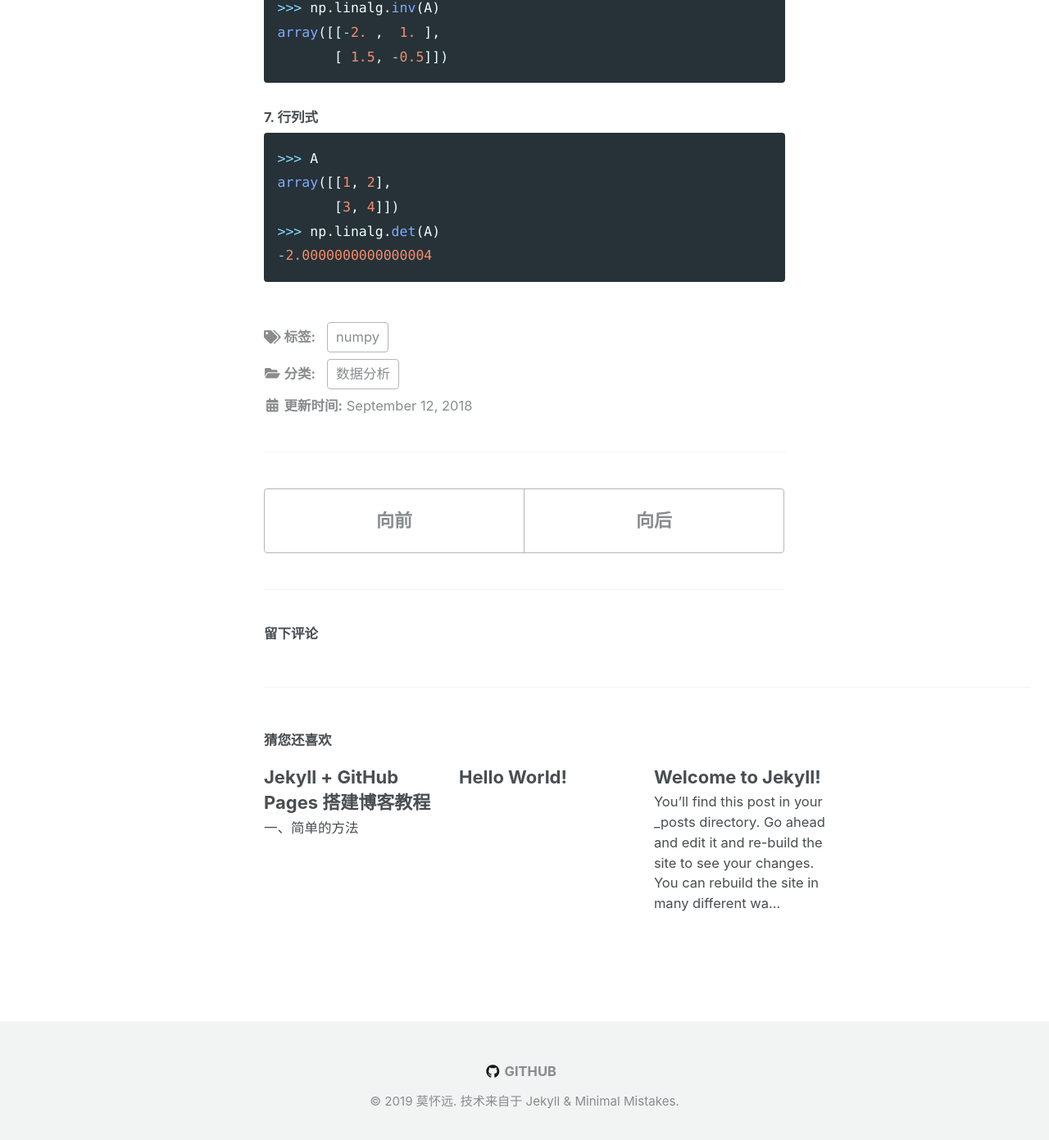
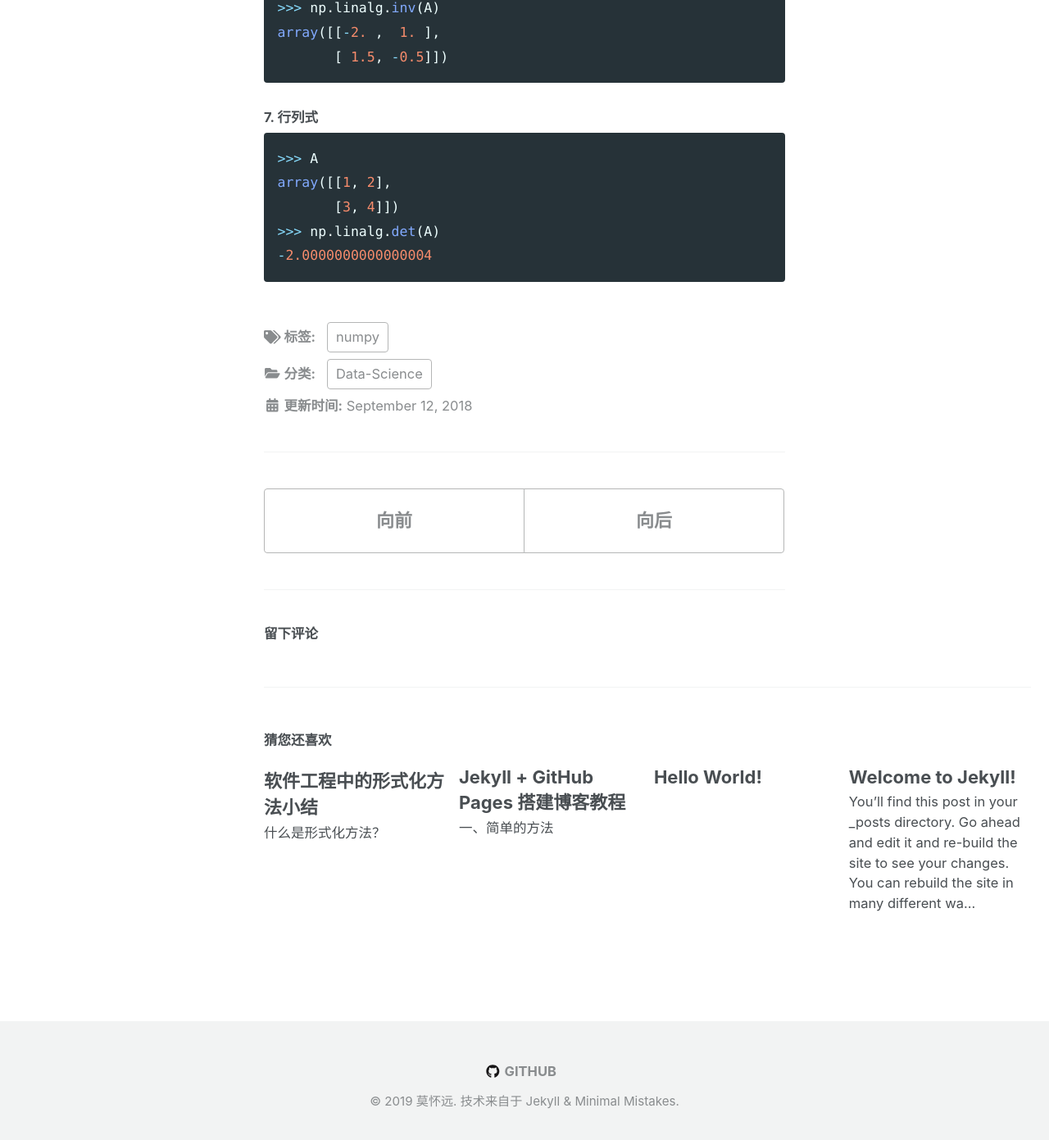
Before and after one commit to kuangyl0212/kuangyl0212.github.io.bak, a Jekyll site: the page built from _posts/2018-09-23-Numpy-Memo.md, in a window 1280 px wide and 1400 px high, scrolled down 6051 px. Shown: the top 1391 px of the window at 82% size. Built offline with Jekyll 4.4.1, drawn with Linux system fonts in a browser that asks for light colours; cached includes are drawn as plain includes; nearby versions of some CDN libraries; comment, search, counter and statistics services are not loaded; some of the changed lines change nothing that is shown.

Commit message:
formal methods

```diff
--- a/_layouts/default.html
+++ b/_layouts/default.html
@@ -12,6 +12,22 @@
   <head>
     {% include head.html %}
     {% include head/custom.html %}
+    <script type="text/x-mathjax-config">
+      MathJax.Hub.Config({
+        tex2jax: {
+          inlineMath: [ ['$','$'], ['\\(','\\)'] ],
+          processEscapes: true
+        },
+        "HTML-CSS": {
+          availableFonts: [],
+          preferredFont: null,
+          webFont: "STIX-Web",
+          imageFont: null
+        }
+      });
+    </script>
+    <script type="text/javascript" async src="//cdn.mathjax.org/mathjax/latest/MathJax.js?config=TeX-MML-AM_CHTML">
+    </script>
   </head>
 
   <body class="layout--{{ page.layout | default: layout.layout }}{% if page.classes or layout.classes %}{{ page.classes | default: layout.classes | join: ' ' | prepend: ' ' }}{% endif %}">
--- a/_posts/2018-09-23-Numpy-Memo.md
+++ b/_posts/2018-09-23-Numpy-Memo.md
@@ -3,7 +3,8 @@ layout: single
 title:  "Numpy备忘录"
 date:   2018-09-12 19:54:42 +0800
 excerpt: 矩阵创建、操作、运算
-categories: 数据分析
+categories:
+   - Data-Science
 tags: numpy
 toc: true
 header:
--- a/_posts/2019-06-13-jekyll-github-pages-tutorial.md
+++ b/_posts/2019-06-13-jekyll-github-pages-tutorial.md
@@ -2,7 +2,7 @@
 layout: single
 title: Jekyll + GitHub Pages 搭建博客教程
 date: 2019-06-13 17:18 +0800
-categories: "教程"
+categories: "Tutorial"
 tags:
     - "Jekyll"
     - "GitHub Pages"
--- /dev/null
+++ b/_posts/2019-6-21-Formal-Methods-in-Software-Engineering.md
@@ -0,0 +1,97 @@
+---
+layout: single
+title: 软件工程中的形式化方法小结
+date: 2019-06-13 17:18 +0800
+categories:
+    - Software-Engineering
+tags:
+    - "Formal Methods"
+---
+
+## 什么是形式化方法？
+
+形式化方法企图以数学的方式来描述软件系统，从而保证软件的正确性。
+
+> 数学是准确的建模媒体，能够对现象、对象、动作等进行简洁、准确的描述；数学支持抽象，它使得规格的本质可以被展示出来，并且还可以以一种有组织的方式来表示系统规格中的抽象层次；数学提供了高层确认的手段，可以使用数学证明来揭示规格中的矛盾性和不完整性、以及用来展示设计和规格之间的一致情况。
+
+形式化方法包括三个方面的活动：形式化规格、形式化验证以及程序求精（refinement）或转换。
+
+1. **形式化规格**
+
+    基于严格的数学（具有严格的语法和语义定义，可以准确的描述系统模型）来描述用户的需求、软件系统的功能以及各种性质。
+
+2. **形式化验证**
+
+    主要包括模型检验和定理证明：
+
+    - **模型检验**： 基于有限状态模型并检验该模型的期望特性。(存在“状态爆炸问题”)
+    - **定理证明**： 采用逻辑公式来规格系统及其性质。
+
+3. **程序求精**
+
+    又称程序变换，是将自动推理和形式化方法相结合而形成的一门新技术，它研究从抽象的形式规格推演出具体的面向计算机的程序代码的全过程。
+
+## 典型的形式化方法
+
+1. **有限状态机**
+
+    FSM(Finite State Machine)，是关于存储量有限的计算机的基本模型，也是许多形式化方法规格和验证技术的基础模型。
+
+    ![fsm]({{site.url}}/assets/img/fsm.png){: .align-center}
+
+    有限状态机的形式化定义为一个五元组 $M = (Q, \Sigma, \delta, q_0, F)$，具体定义如下：
+    1. $ Q = \\{ q_0, q_1,...,q_n \\} $, 有限状态集合。在任一确定时刻，FSM只能处于一个确定的状态$q_i$。
+    2. $\Sigma = \\{\sigma_1, \sigma_2,...,\sigma_m\\}$, 有限输入字符集合。在任一确定的时刻，有限状态机只能接收一个确定的输入$\sigma_j$。
+    3. $\delta: Q \times \Sigma \rightarrow Q$, 状态转移函数。如果在某一确定时刻，有限状态机处于某一状态$q_i \in Q$，并接收一个输入字符$\sigma_j \in \Sigma$，那么下一时刻处于一个确定的状态$q' = \delta(q_i, \sigma_j) \in Q$。规定$q = \sigma(q,\epsilon)$，即任何状态下读入空字符时不发生任何状态转换。
+    4. $q_0 \in Q$，初始状态。
+    5. $F \subseteq Q$，终结状态集合。注意这里的$F$是一个集合，也就是说可以有多个状态作为终结状态，即当FSM的状态到达$F$集合中某个状态时就不再接收输入。
+
+    有限状态机的一个局限在于，仅有输入和状态转移，没有输出。对有限状态机进行扩展，引入输出可以得到Moore机和Mealy机。Moore机和Mealy机的不同主要在于：Moore机的输出仅与状态有关，二Mealy机的输出与状态和输入有关。
+
+    - **Moore机**
+
+        Moore机定义为六元组$M = (Q, \Sigma, \Delta, \delta, \lambda, q_0)$，其中：
+        1. $Q = \\{q_0,q_1,...,q_n\\}$，有限状态集合；
+        2. $\Sigma = \\{\sigma_1, \sigma_2,...,\sigma_m$，有限输入字符集合；
+        3. $\Delta = \\{ a_1, a_2, ..., a_r$，有限输出字符集合；
+        4. $\delta : Q \times \Sigma \rightarrow Q$，状态转移函数；
+        5. $\lambda : Q \rightarrow \Delta$，输出函数；
+        6. $q_0 \in Q$ 初始状态。
+
+        注意，和FSM相比，除了定义了输出集合和输出函数意外，Moore机没有了终结状态，这就意味着Moore机不存在“接受”或“拒绝”一个输入的问题。l另外，也可以将FSM看做是Moore机的特例，其输出集合为$\Delta = \\{0,1\\}$， 其输出函数为$$\lambda (q) = \begin{cases} 1, & \text{if } q \in F; \\ 0, & \text{otherwise.} \end{cases}$$
+
+    - **Mealy机**
+
+        同样地，Mealy机也定义为六元组，和Moore机相比，仅输出函数定义不同。
+        $\lambda : Q \times \Sigma \rightarrow \Delta$
+
+2. **Petri网**
+
+    Petri网是用来描述并发、异步、分布式软件系统的形式化方法。
+
+    ![petri]({{site.url}}/assets/img/petri.png){: .align-center}
+
+    Petri网，顾名思义是一种有向图。既是图，就有顶点和边。Petri网有两种顶点，位置（Place）和变迁（Transition），位置在上图中用圆圈表示，变迁则用竖线表示。Petri网的边只能连接两个不同的顶点，要么从位置到变迁，要么从变迁到位置，换言之，Petri网是一个二部图。另外，上图中位置圆圈内的点是（令牌）Token，表示资源。
+
+    Petri网也可用代数表示，用一个五元组来描述$PN = (P,T, I, O, M_0)$，其中：
+    1. $P = \\{p_1, p_2,...,p_m\\}$，有限位置的集合；
+    2. $T = \\{t_1, t_2, ..., t_n\\}$，有限变迁的集合，$P \cap T = \emptyset$
+    3. $I: P \times T \rightarrow \\{0, 1\\}$，输入函数（向前函数），对$\forall p \in P, \forall t \in T,$有$I(p, t) = 1 \Leftrightarrow p$到$t$有边
+    4. $M_0 : P \rightarrow \\{0,1,2,...,w\\}，初始标示函数，$M_0(p) = k$表示$p$中有$k$个资源（token）。
+
+    一个变迁$t$对于给定标示函数$M$是**可发射的**，当且仅当$\forall p \in P, M(p) - I(p, t) \geq 0$。（有资源才可发射）
+
+    在标示函数$M_0下$，**变迁$t$的发射**是用一个新的标示函数$M_1$来代替$M_0$，记为$M_0 \stackrel{t}{\longrightarrow} M_1$，使得：对$\forall p \in P, M_1(p) = M_0(p) - I(p, t) + O(t, p)$，即$t$的发射使得$t$的每个输入位置令牌数减1，使每个输出位置的令牌数加1.
+
+    **可达性**：若$M_0 \stackrel{t_1}{\longrightarrow}M_1\stackrel{t_2}{\longrightarrow}...\stackrel{t_k}{\longrightarrow}M_k = M$则称$M_k$是$M_0$可达的，记为$M_0 \stackrel{\pi}{\longrightarrow}M_k, \pi = t_1 t_2...t_k$
+
+    下面是一个哲学家就餐的例子
+
+    假设五位哲学家围坐在一张圆桌上，相邻哲学家共用一副筷子，如图所示
+    ![table]({{site.url}}/assets/img/table.png){: .align-center}
+    每位哲学家共有两种状态：think和eat，一位进餐时需要同时获取左右两边的筷子，那么一个哲学家的情况表示成Petri网具有4个位置（两种状态和两边的餐具）和2个变迁（获取筷子和释放筷子）
+    ![one_philosopher]({{site.url}}/assets/img/one_philosopher.png){: .align-center}
+    完整Petri网（初始状态，即五位哲学家均处于think状态）可表示为：
+    ![philosophers]({{site.url}}/assets/img/philosophers.png){: .align-center}
+
+3. **CSP**
```
Also changed, not shown: assets/img/fsm.png (added), assets/img/numpy.png (deleted), assets/img/one_philosopher.png (added), assets/img/petri.png (added), assets/img/philosophers.png (added), assets/img/table.png (added).
